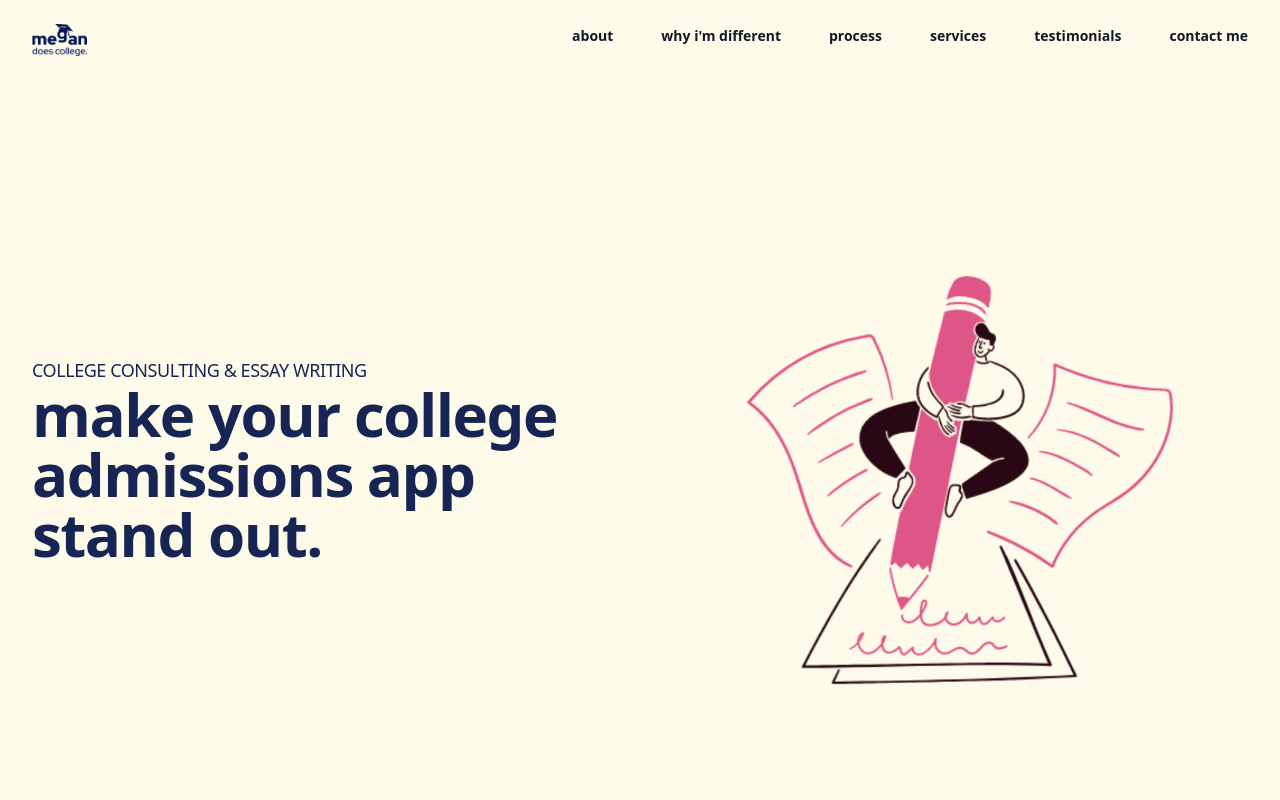
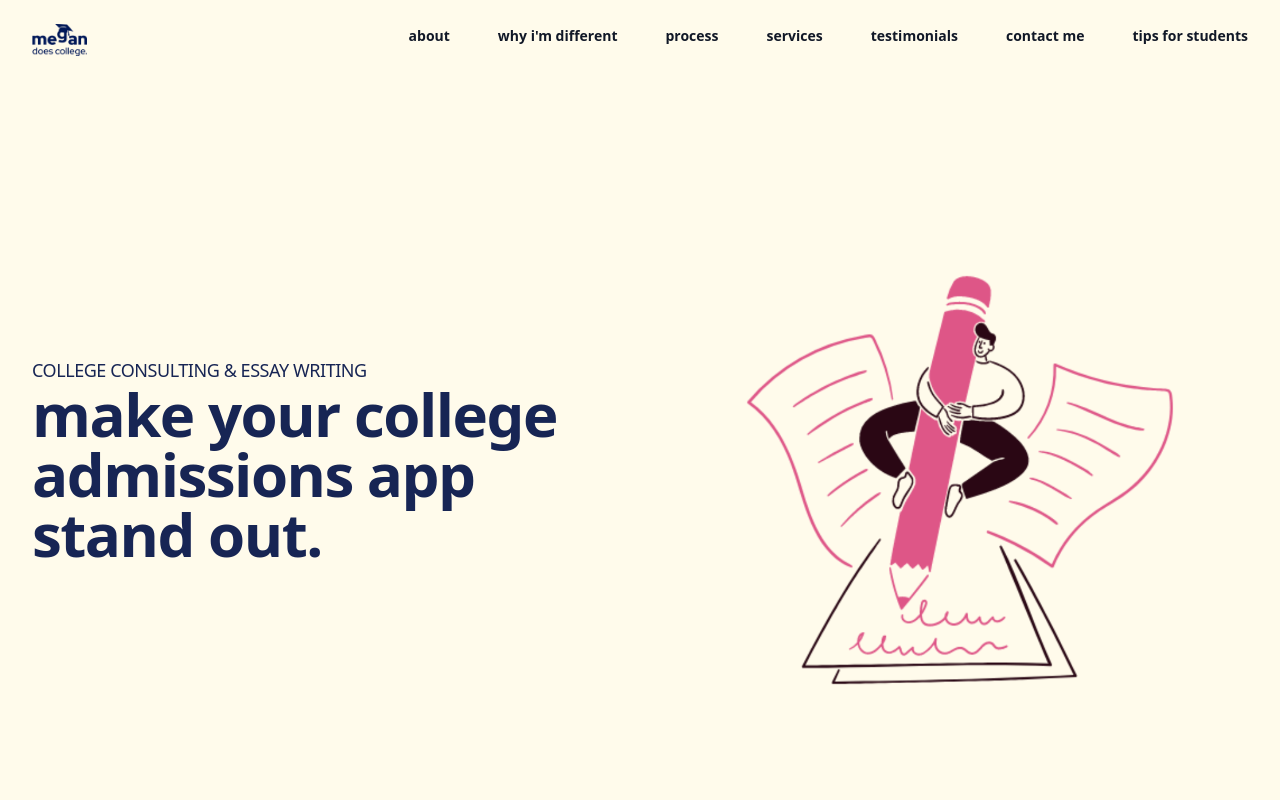
Before and after one commit to tendermoonflower/mpcc, a Next.js app: page / in a window 1280 px wide. Shown: the top 800 px of the page. Built offline with nearby package versions, Linux system fonts and the light colour scheme.

Commit message:
Update index.tsx

```diff
--- a/pages/index.tsx
+++ b/pages/index.tsx
@@ -29,6 +29,7 @@ function Hero() {
     { name: "services", href: "#services" },
     { name: "testimonials", href: "#testimonials" },
     { name: "contact me", href: "#contact" },
+    { name: "tips for students", href: "/video" },
   ];
 
   return (
```
